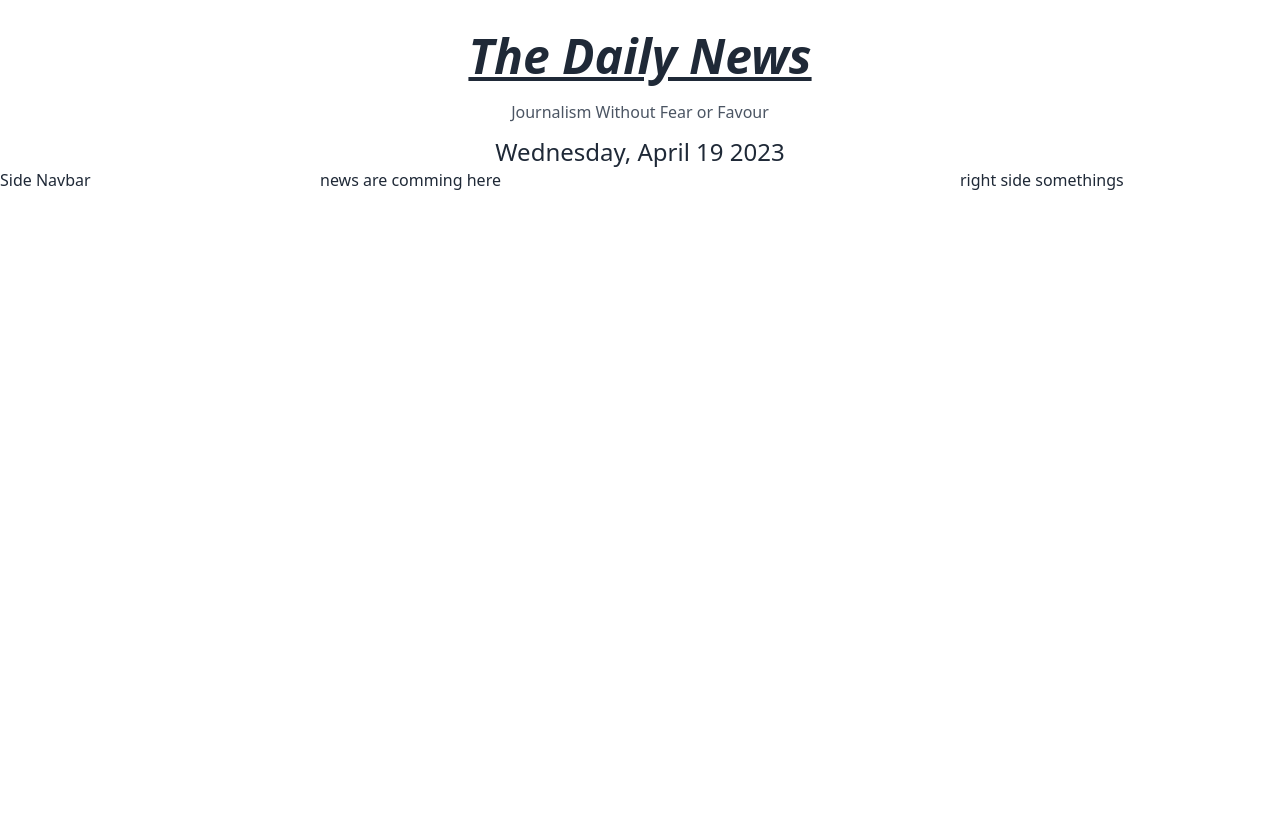
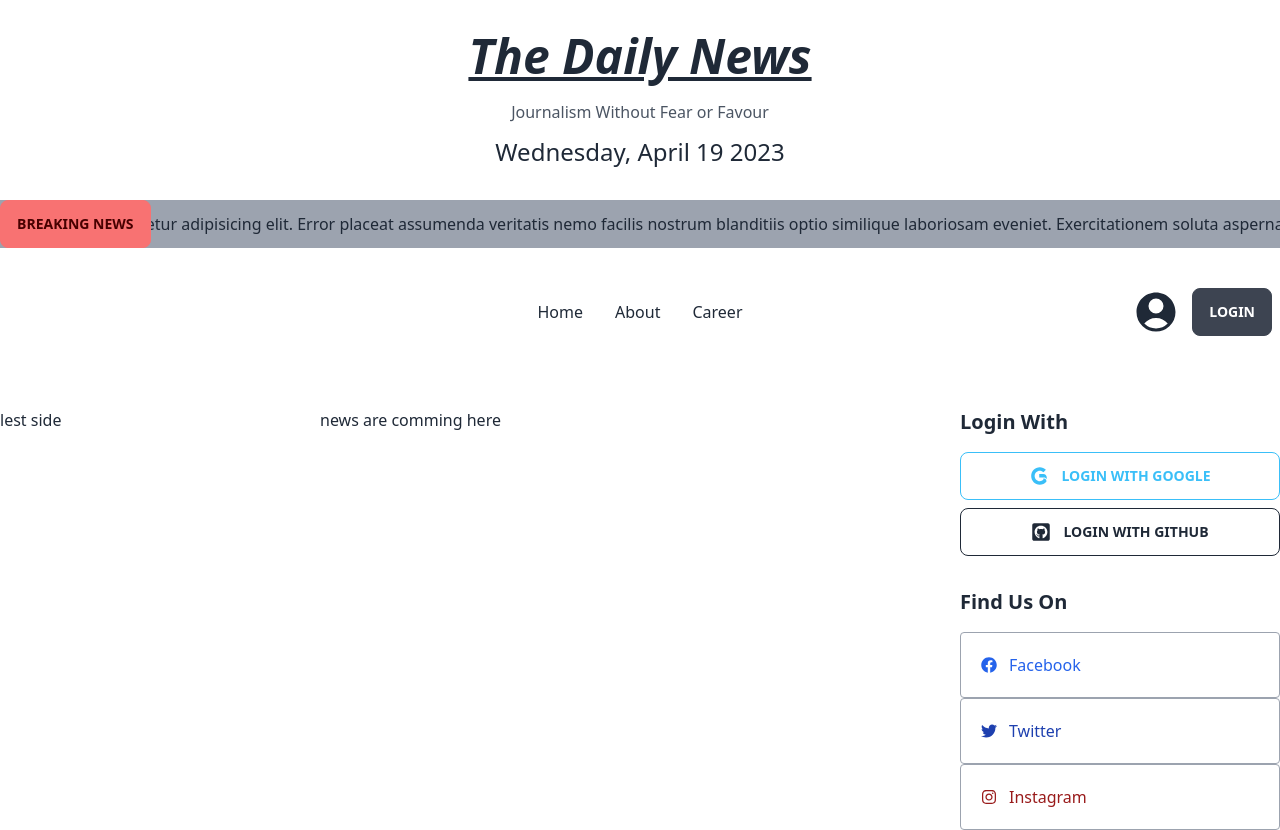
Before and after one commit to zahidhasan1993/dailyNews, a React (Vite) app: page / in a window 1280 px wide. Before the commit the page ends 800 px from the top, so only its background shows below. Built offline with nearby package versions, Linux system fonts and the light colour scheme.

Commit message:
adding home page layout

```diff
--- a/package.json
+++ b/package.json
@@ -9,6 +9,7 @@
     "preview": "vite preview"
   },
   "dependencies": {
+    "@heroicons/react": "^2.0.17",
     "daisyui": "^2.51.5",
     "firebase": "^9.20.0",
     "localforage": "^1.10.0",
@@ -16,6 +17,8 @@
     "moment": "^2.29.4",
     "react": "^18.2.0",
     "react-dom": "^18.2.0",
+    "react-fast-marquee": "^1.3.5",
+    "react-icons": "^4.8.0",
     "react-router-dom": "^6.10.0",
     "sort-by": "^1.2.0"
   },
--- /dev/null
+++ b/src/components/About.jsx
@@ -0,0 +1,11 @@
+import React from 'react';
+
+const About = () => {
+    return (
+        <div>
+
+        </div>
+    );
+};
+
+export default About;
--- /dev/null
+++ b/src/components/Career.jsx
@@ -0,0 +1,11 @@
+import React from 'react';
+
+const Career = () => {
+    return (
+        <div>
+
+        </div>
+    );
+};
+
+export default Career;
--- a/src/components/Home.jsx
+++ b/src/components/Home.jsx
@@ -1,17 +1,21 @@
 import React from 'react';
+import Navbar from './Navbar';
+import RightSidebar from './pages/shared/RightSidebar';
+
 
 const Home = () => {
     return (
         <div>
-            <div className='grid md:grid-cols-4'>
+            <Navbar></Navbar>
+            <div className='grid md:grid-cols-4 mt-16'>
                 <div className=''>
-                    Side Navbar
+                    lest side
                 </div>
                 <div className='col-span-2'>
                     news are comming here
                 </div>
                 <div className=''>
-                    right side somethings
+                    <RightSidebar></RightSidebar>
                 </div>
 
             </div>
--- /dev/null
+++ b/src/components/Navbar.jsx
@@ -0,0 +1,36 @@
+import React from 'react';
+import { Link } from 'react-router-dom';
+import { UserCircleIcon } from '@heroicons/react/24/solid'
+
+const Navbar = () => {
+    return (
+        <div className="navbar bg-base-100">
+  <div className="navbar-start">
+    <div className="dropdown">
+      <label tabIndex={0} className="btn btn-ghost lg:hidden">
+        <svg xmlns="http://www.w3.org/2000/svg" className="h-5 w-5" fill="none" viewBox="0 0 24 24" stroke="currentColor"><path strokeLinecap="round" strokeLinejoin="round" strokeWidth="2" d="M4 6h16M4 12h8m-8 6h16" /></svg>
+      </label>
+      <ul tabIndex={0} className="menu menu-compact dropdown-content mt-3 p-2 shadow bg-base-100 rounded-box w-52">
+      <li><Link to="/home">Home</Link></li>
+      <li><Link to="/about">About</Link></li>
+      <li><Link to="/career">Career</Link></li>
+      </ul>
+    </div>
+
+  </div>
+  <div className="navbar-center hidden lg:flex">
+    <ul className="menu menu-horizontal px-1">
+      <li><Link to="/home">Home</Link></li>
+      <li><Link to="/about">About</Link></li>
+      <li><Link to="/career">Career</Link></li>
+    </ul>
+  </div>
+  <div className="navbar-end">
+    <UserCircleIcon className='h-12 w-12 mr-3'></UserCircleIcon>
+    <a className="btn">Login</a>
+  </div>
+</div>
+    );
+};
+
+export default Navbar;
--- a/src/components/pages/shared/Header.jsx
+++ b/src/components/pages/shared/Header.jsx
@@ -1,9 +1,10 @@
 import React from "react";
 import moment from "moment";
+import Marquee from "react-fast-marquee";
 
 const Header = () => {
   return (
-    <div className="mt-8">
+    <div className="my-8">
       <div className="text-center">
         <h1 className="text-5xl font-bold italic underline">The Daily News</h1>
         <p className="text-gray-600 mt-5 mb-3">
@@ -11,6 +12,13 @@ const Header = () => {
         </p>
         <p className="text-2xl">{moment().format("dddd, MMMM D YYYY")}</p>
       </div>
+      <div className="flex bg-gray-400 my-8">
+      <button className="btn btn-error">Breaking News</button>
+      <Marquee speed={50} gradientWidth={50} pauseOnHover={true}>
+        Lorem ipsum dolor sit amet consectetur adipisicing elit. Error placeat assumenda veritatis nemo facilis nostrum blanditiis optio similique laboriosam eveniet. Exercitationem soluta aspernatur fuga amet in optio impedit expedita? Perferendis.
+      </Marquee>
+
+      </div>
     </div>
   );
 };
--- /dev/null
+++ b/src/components/pages/shared/RightSidebar.jsx
@@ -0,0 +1,31 @@
+import React from "react";
+import { FaGofore, FaGithubSquare,FaFacebook,FaTwitter,FaInstagram } from "react-icons/fa";
+
+const RightSidebar = () => {
+  return (
+    <div>
+      <h1 className="text-xl font-bold mb-4">Login With</h1>
+      <div className="mb-8">
+        <button className="btn btn-outline btn-info w-[100%] mb-2">
+          {" "}
+          <FaGofore className="h-5 w-5 mr-3"></FaGofore> Login With Google
+        </button>
+        <button className="btn btn-outline w-[100%]">
+          {" "}
+          <FaGithubSquare className="h-5 w-5 mr-3"></FaGithubSquare> Login With
+          Github
+        </button>
+      </div>
+      <h1 className="text-xl font-bold mb-4">Find Us On</h1>
+      <div>
+        <ul>
+          <li className="border border-gray-400 p-5 rounded text-blue-600 flex items-center" ><FaFacebook className="mr-3"></FaFacebook><a href=""> Facebook</a></li>
+          <li className="border border-gray-400 p-5 rounded flex items-center text-blue-800"><FaTwitter className="mr-3"></FaTwitter><a href="">Twitter</a></li>
+          <li className="border border-gray-400 p-5 rounded flex items-center text-red-800"><FaInstagram className="mr-3"></FaInstagram><a href="">Instagram</a></li>
+        </ul>
+      </div>
+    </div>
+  );
+};
+
+export default RightSidebar;
```
Also changed, not shown: src/main.jsx (+10 -0 lines), 1 other file (tests, documents, lock files or other folders).
